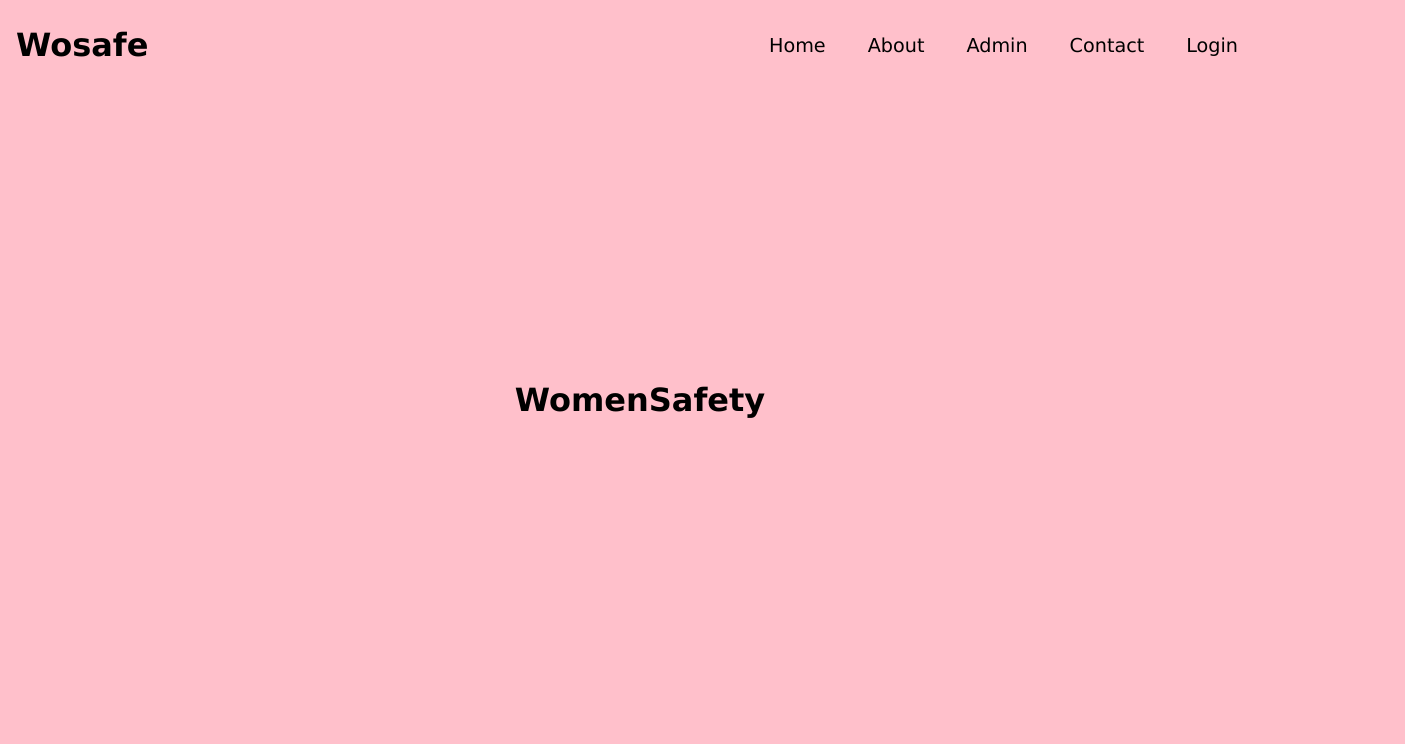
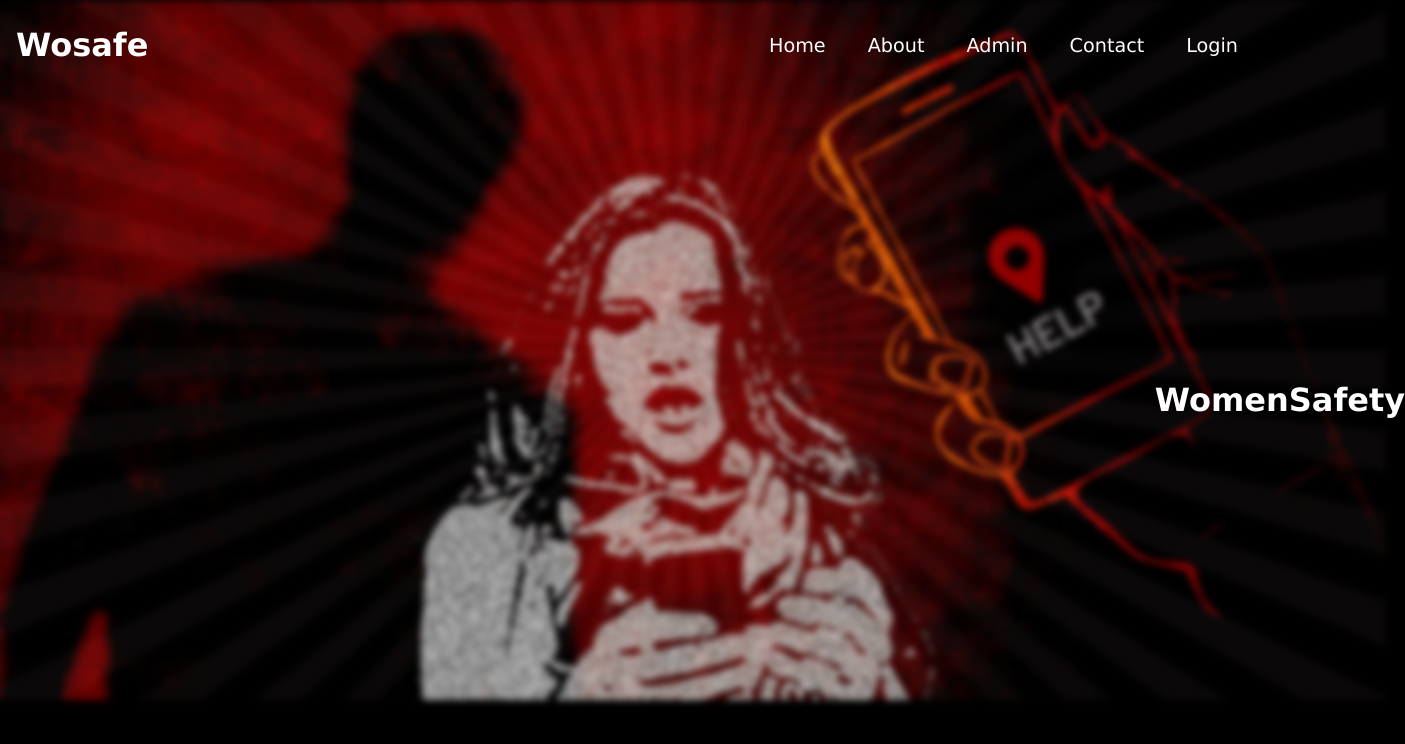
Before and after one commit to keerthiram2612/WomenSafety_REACT, a React (Create React App) app: page / in a window 1280 px wide. Shown: the top 744 px of the page, 1405 px wide, since content can reach past the window. Built offline with nearby package versions, Linux system fonts and the light colour scheme.

Commit message:
fixing the image to the home page

```diff
--- a/src/Components/HeroImg.js
+++ b/src/Components/HeroImg.js
@@ -1,8 +1,12 @@
 import React from 'react'
 import "./HomeContentstyle.css"
+import WomenPic from "../assets/womensafetypic.png"
 export default function HeroImg() {
   return (
     <div className='home'>
+      <div className='image-home'>
+       <img className='women-pic'src={WomenPic} alt='WomenPic'/>
+      </div>
       <h1>WomenSafety</h1>
     </div>
   )
--- a/src/Components/HomeContentstyle.css
+++ b/src/Components/HomeContentstyle.css
@@ -4,4 +4,19 @@
     display: flex;
     justify-content: center;
     align-items: center;
+    margin: 0;
 }
+.image-home{
+    width: 100%;
+    height: 100%;
+    background-size: cover;
+    object-fit: cover;
+    background-position: center;
+    z-index: -1;
+}
+.women-pic{
+    background-position: center;
+    filter: blur(3.5px);
+    margin-left: 110px;
+    background-position: center top;
+}
--- a/src/index.css
+++ b/src/index.css
@@ -7,9 +7,9 @@
   font-family: 'Lucida Sans', 'Lucida Sans Regular', 'Lucida Grande', 'Lucida Sans Unicode', Geneva, Verdana, sans-serif;
 }
 body{
-  background-color: pink;
+  background-color: black;
 }
 h1,h2,p,a{
   text-decoration: none;
-  color: black;
+  color: white;
 }
```
Also changed, not shown: src/assets/womensafetypic.png (added).
